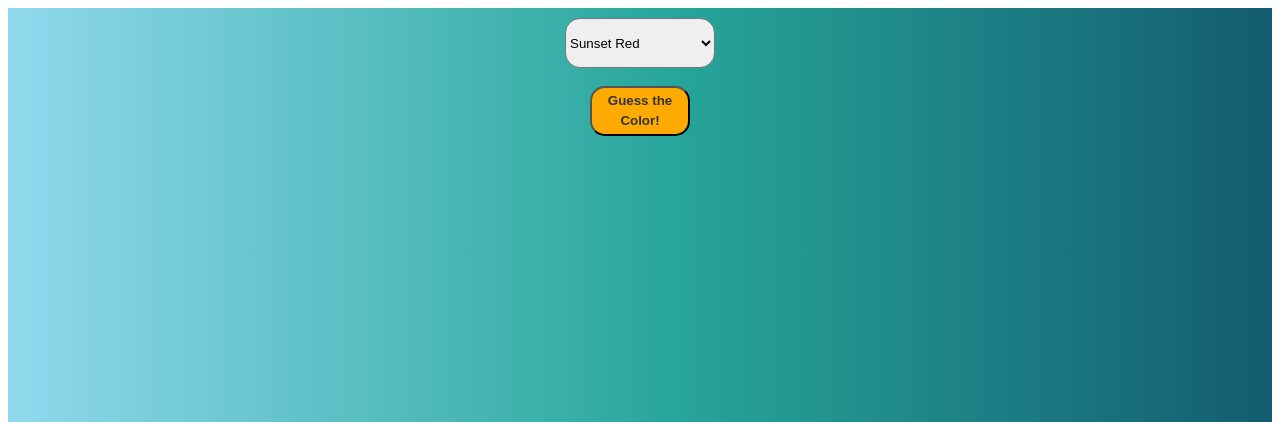
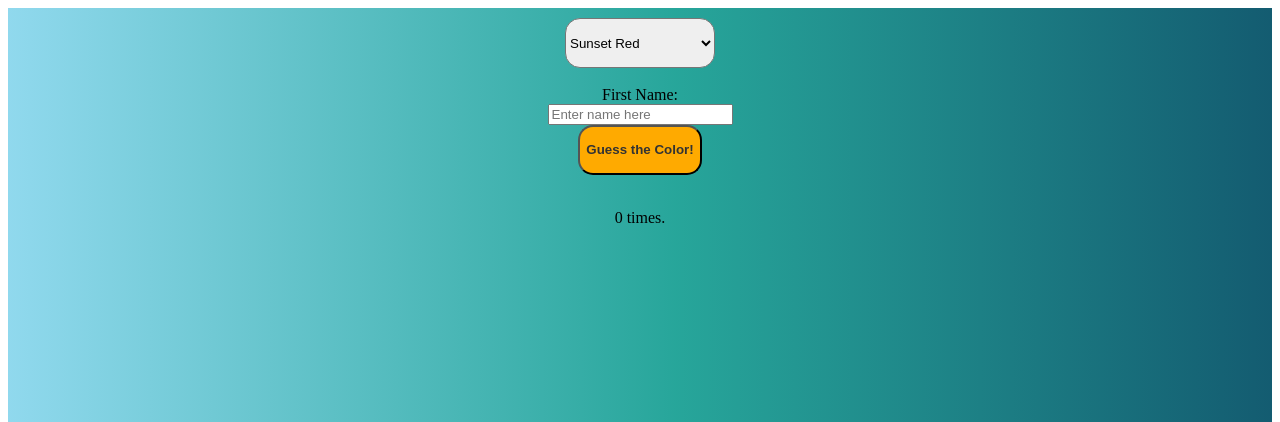
Before and after one commit to Dachshundwizard/lynda-udemy, a PHP site: page / in a window 1280 px wide. Shown: the top 422 px of the page. Run offline with PHP 8.4, Linux system fonts and the light colour scheme.

Commit message:
adding more JS practice

```diff
--- a/color-guess-game/index.html
+++ b/color-guess-game/index.html
@@ -1,10 +1,12 @@
 <!DOCTYPE html>
 <html>
+
 <head>
   <meta charset="utf-8">
   <title>Javascript Game: What Color is the Box?</title>
   <link rel="stylesheet" href="styles.css">
 </head>
+
 <body>
   <div class="background-full">
     <section class="container">
@@ -14,54 +16,63 @@
         <option value="3">Dried-up Seattle Brown</option>
       </select>
       <br><br>
-    <button id="runTest">Guess the Color!</button>
+      <div class="name">
+        First Name: <input type="text" id="name" name="name" placeholder="Enter name here">
+      </div>
+      <input type="button" name="Count" Value="Guess the Color!" id="countButton">
       <br><br>
 
       <!-- This will hold our answer -->
       <div id="colorReturned"></div>
+      <div id="statementCounter">
+        <p>  <span id="displayCount">0</span> times.</p>
+      </div>
     </section>
     <script>
+
       var myColor = parseInt(document.getElementById("myColorGuess").value)
-      document.getElementById("runTest").onclick = function() { // test to see if the button has been clicked then run the code for the guessing game
+      var name = document.getElementById("name").value;
 
+      var count = 0;
+      var button = document.getElementById("countButton");
+      var display = document.getElementById("displayCount");
+
+      document.getElementById("countButton").onclick = function() { // test to see if the button has been clicked then run the code for the guessing game
         var theCorrectColor // color name matched with number
+        var theColor = (Math.floor(Math.random() * 3) + 1); // Store the random number between 1 and 3
 
-        // myColor = parseInt(document.getElementById("myColorGuess").value)
+        count++;
+        display.innerHTML = count;
 
-        var theColor = (Math.floor(Math.random() * 3) + 1); // Store the random number between 1 and 3
         if (theColor == 1) { // Check to see if color is red
           theCorrectColor = "Sunset Red";
           document.getElementById("colorReturned").style.display = "block";
           document.getElementById("colorReturned").style.backgroundColor = "red";
 
-          if (theColor==myColor){
-            alert("You're Correct! The color was "+theCorrectColor);
-          }
-          else {
-            alert("Sorry, you're wrong! The correct color was "+theCorrectColor);
+          if (theColor == myColor) {
+            alert("You're Correct! The color was " + theCorrectColor);
+          } else {
+            alert("Sorry, you're wrong! The correct color was " + theCorrectColor);
           }
         } else if (theColor == 2) { // Check to see if color is Green
           theCorrectColor = "JLS Green";
           document.getElementById("colorReturned").style.display = "block";
           document.getElementById("colorReturned").style.backgroundColor = "rgb(0,99,65)";
-          if (theColor==myColor){
-            alert("You're Correct! The color was "+theCorrectColor);
-          }
-          else {
-            alert("Sorry, you're wrong! The correct color was "+theCorrectColor);
+          if (theColor == myColor) {
+            alert("You're Correct! The color was " + theCorrectColor);
+          } else {
+            alert("Sorry, you're wrong! The correct color was " + theCorrectColor);
           }
         } else { // Check to see if color is brown
           theCorrectColor = "Dried-up Seattle Brown";
           document.getElementById("colorReturned").style.display = "block";
           document.getElementById("colorReturned").style.backgroundColor = "rgb(180, 108, 1)";
-          if (theColor==myColor){
-            alert("You're Correct! The color was "+theCorrectColor);
-          }
-          else {
-            alert("Sorry, you're wrong! The correct color was "+theCorrectColor);
+          if (theColor == myColor) {
+            alert("You're Correct! The color was " + theCorrectColor);
+          } else {
+            alert("Sorry, you're wrong! The correct color was " + theCorrectColor);
           }
         }
-
       }
     </script>
   </div>
--- a/color-guess-game/styles.css
+++ b/color-guess-game/styles.css
@@ -10,14 +10,14 @@
   -webkit-animation: pulse 1.5s infinite;
 }
 
-@-webkit-keyframes pulse{
-  0%{
+@-webkit-keyframes pulse {
+  0% {
     -webkit-transform: scale(0.98);
   }
-  50%{
+  50% {
     -webkit-transform: scale(1.1);
   }
-  100%{
+  100% {
     -webkit-transform: scale(0.98);
   }
 }
@@ -52,9 +52,8 @@
   text-align: center;
 }
 
-button {
+#countButton {
   border-radius: 15px;
-  width: 100px;
   height: 50px;
   line-height: 20px;
   background: #ffaa00;
@@ -68,8 +67,9 @@ button:hover {
   box-shadow: 0 0 80px 10px #ffff99;
   color: #ffff99;
 }
+
+
 }
-
 button:focus {
-    outline:0;
+  outline: 0;
 }
```
Lines whose indentation alone changed are shown as unchanged.
